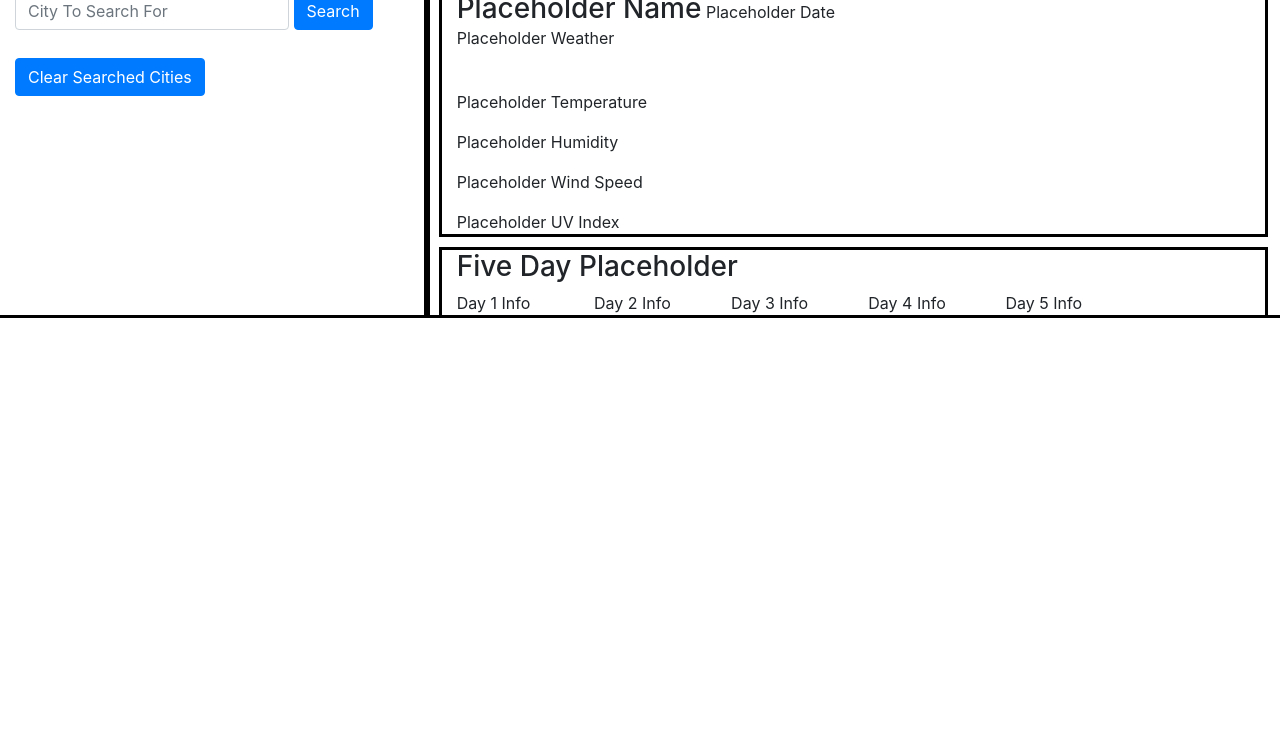
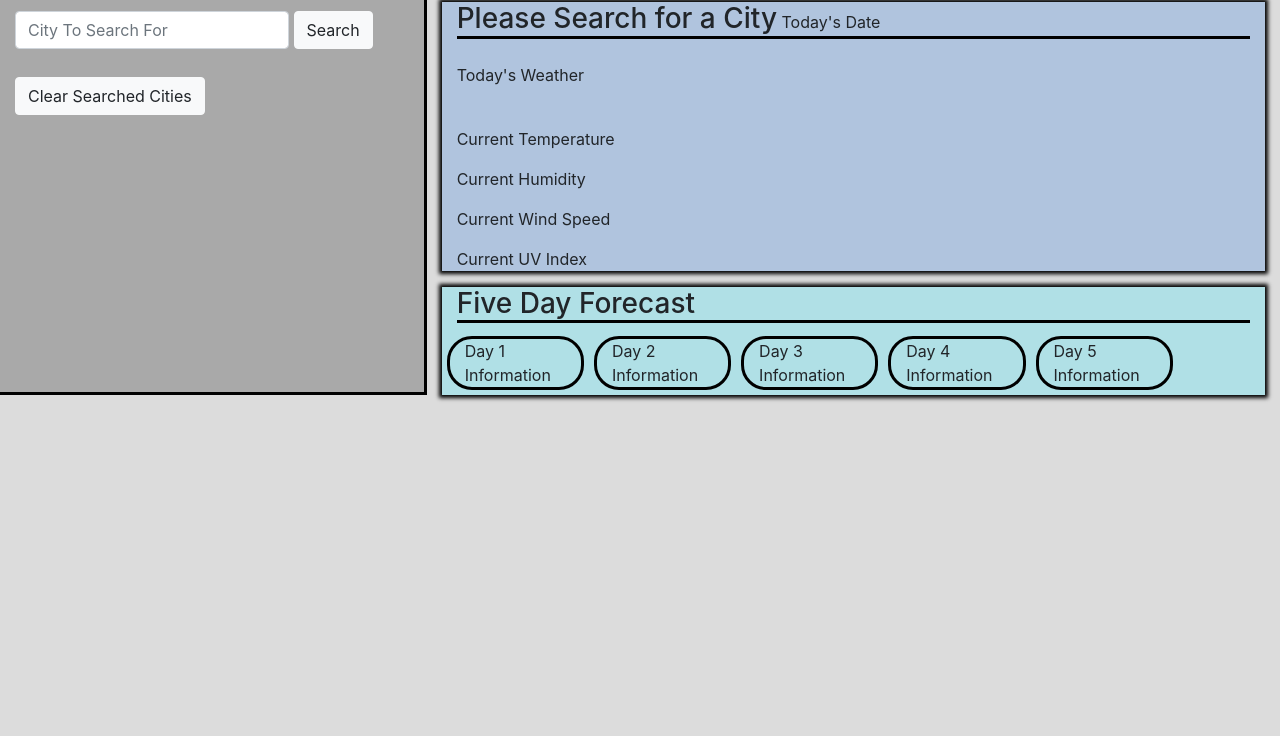
Before and after one commit to sehouse/weather-dashboard, a plain HTML site: page index.html in a window 1280 px wide. Shown: the part 64-800 px from the top of the page. Drawn offline with nearby package versions, Linux system fonts and the light colour scheme.

Commit message:
CSS styling and comments on HTML and JS are complete.

```diff
--- a/index.html
+++ b/index.html
@@ -1,8 +1,10 @@
 <!DOCTYPE html>
 <html lang="en">
+
     <head>
         <meta charset="UTF-8" />
         <meta name="viewport" content="width=device-width, initial-scale=1.0" />
+
         <title>Weather Dashboard</title>
 
         <link
@@ -13,61 +15,77 @@
         />
         <link rel="stylesheet" href="style.css">
     </head>
+
     <body>
+
+        <!-- Page Header -->
+
         <header>
             <h1>OpenWeather API Weather Dashboard</h1>
         </header>
 
         <main class="container-fluid">
             <section class="row">
+
+                <!-- Aside containing the City Search function, the saved cities list, and the button to clear the cities. -->
+
                 <aside class="col-lg-4 search">
                     <form class="form-inline">
                         <section class="form-group d-inline">
+                            <br/>
                             <input
                                 type="text"
                                 class="form-control"
                                 id="searchCity"
                                 placeholder="City To Search For"
                             />
-                        <button type="submit" class="btn btn-primary" id="searchButton">
+                            <button type="submit" class="btn btn-light" id="searchButton">
                                 Search
                             </button>
                         </section>
                     </form>
                     <section class="savedCity mt-1" id="savedCity"></section>
                     <br>
-                <button id="clearButton" class="btn btn-primary mb-2 d-inline" >Clear Searched Cities<i aria-hidden="true"></i>
+                    <button id="clearButton" class="btn btn-light mb-2 d-inline" >Clear Searched Cities<i aria-hidden="true"></i>
                     </button>
                 </aside>
                 <section class="col-lg-8 results">
+
+                    <!-- Section displaying the current weather for the searched city. -->
+
                     <section class="container-fluid currentWeather" id="currentWeather">
-                    <h3 id="city" class="d-inline">Placeholder Name</h3>
-                    <span id="date">Placeholder Date</span>
+                        <section id="cityName">
+                        <h3 id="city" class="d-inline">Please Search for a City</h3>
+                        <span id="date">Today's Date</span>
+                        </section>
                         <br />
-                    <p id="currentWeatherType">Placeholder Weather</p>
+                        <p id="currentWeatherType">Today's Weather</p>
                         <img id="currentWeatherImage"/>
-                    <p id="currentTemp">Placeholder Temperature</p>
-                    <p id="currentHumidity">Placeholder Humidity</p>
-                    <p id="currentWindSpeed">Placeholder Wind Speed</p>
-                    <p id="currentUV">Placeholder UV Index</p>
+                        <p id="currentTemp">Current Temperature</p>
+                        <p id="currentHumidity">Current Humidity</p>
+                        <p id="currentWindSpeed">Current Wind Speed</p>
+                        <p id="currentUV">Current UV Index</p>
                     </section>
+
+                    <!-- Section displaying the five day forecast for the searched city. -->
+
                     <section class="container-fluid" id="fiveDayForecast">
-                    <h3 id="fiveDay">Five Day Placeholder</h3>
+                        <h3 id="fiveDay">Five Day Forecast</h3>
                         <section class="row">
                             <section class="col-sm-2 five-day" id="day1">
-                            Day 1 Info
+                                Day 1 Information
                             </section>
                             <section class="col-sm-2 five-day" id="day2">
-                            Day 2 Info
+                                Day 2 Information
                             </section>
                             <section class="col-sm-2 five-day" id="day3">
-                            Day 3 Info
+                                Day 3 Information
                             </section>
                             <section class="col-sm-2 five-day" id="day4">
-                            Day 4 Info
+                                Day 4 Information
                             </section>
                             <section class="col-sm-2 five-day" id="day5">
-                            Day 5 Info
+                                Day 5 Information
                             </section>
                         </section>
                     </section>
@@ -75,17 +93,22 @@
         </section>
         </main>
 
+        <!-- JQuery script. -->
         <script
         src="https://code.jquery.com/jquery-3.5.1.slim.min.js"
         integrity="sha384-DfXdz2htPH0lsSSs5nCTpuj/zy4C+OGpamoFVy38MVBnE+IbbVYUew+OrCXaRkfj"
         crossorigin="anonymous"
         ></script>
+
+        <!-- Moment.js script. -->
         <script src="https://cdnjs.cloudflare.com/ajax/libs/moment.js/2.18.1/moment.min.js"></script>
         <script
         src="https://cdn.jsdelivr.net/npm/popper.js@1.16.0/dist/umd/popper.min.js"
         integrity="sha384-Q6E9RHvbIyZFJoft+2mJbHaEWldlvI9IOYy5n3zV9zzTtmI3UksdQRVvoxMfooAo"
         crossorigin="anonymous"
         ></script>
+
+        <!-- Bootstrap scripts. -->
         <script
         src="https://stackpath.bootstrapcdn.com/bootstrap/4.5.0/js/bootstrap.min.js"
         integrity="sha384-OgVRvuATP1z7JjHLkuOU7Xw704+h835Lr+6QL9UvYjZE3Ipu6Tp75j7Bh/kR0JKI"
@@ -94,4 +117,5 @@
         <script src="https://ajax.googleapis.com/ajax/libs/jquery/3.4.1/jquery.min.js"></script>
         <script src="script.js"></script>
     </body>
+
 </html>
--- a/script.js
+++ b/script.js
@@ -6,7 +6,9 @@ var latitude;
 var longitude;
 
 //Creation of our cityArray, to save previously searched cities to local storage.
+
 var cityArray = JSON.parse(localStorage.getItem("cityArray") || "[]");
+
 if (cityArray[0]) {
     city = cityArray[cityArray.length - 1];
     searchedCityArray();
@@ -14,7 +16,7 @@ if (cityArray[0]) {
     apiCall(queryUrl);
 }
 
-//generates and updates list of previously searched cities. Stores updates in Local Stotage
+//Generates and updates list of previously searched cities. Stores updates in Local Stotage
 
 function searchedCityArray() {
     $("#savedCity").empty();
@@ -64,11 +66,11 @@ function apiCall(queryUrl) {
             $("#city").text(response.name);
             $("#date").text(" (" + moment().format('l') + ")");
             $("#currentWeatherImage").attr("src", "https://openweathermap.org/img/wn/" + response.weather[0].icon + "@2x.png");
-            $("#currentWeatherType").text("'" + response.weather[0].description + "'");
+            $("#currentWeatherType").html("'<i>" + response.weather[0].description + "</i>'");
             var temp = response.main.temp.toFixed(1);
-            $("#currentTemp").html("Temperature: " + temp + " &#8457");
-            $("#currentHumidity").text("Humidity: " + response.main.humidity + "%");
-            $("#currentWindSpeed").text("Wind Speed: " + response.wind.speed + " MPH");
+            $("#currentTemp").html("<b><u>Temperature:</u></b> " + temp + " &#8457");
+            $("#currentHumidity").html("<b><u>Humidity:</u></b> " + response.main.humidity + "%");
+            $("#currentWindSpeed").html("<b><u>Wind Speed:</u></b> " + response.wind.speed + " MPH");
             latitude = response.coord.lat;
             longitude = response.coord.lon;
             searchedCityArray();
@@ -105,7 +107,7 @@ function uvIndex() {
         else {
             uvColor = "purple";
         }
-        $('#currentUV').html("UV Index: <span>" + uv + "</span>");
+        $('#currentUV').html("<b><u>UV Index:</u></b> <span>" + uv + "</span>");
         $('#currentUV span').css({ "background-color": uvColor, "color": uvText, "border-radius": "5px" }).addClass("px-2");
     });
 }
@@ -125,10 +127,10 @@ function fiveDayForecast() {
             //This "j" variable helps us to get the forcast for around the current time for each subsequent day
 
             var j = (i * 8) - 2;
-            var newDate = $("<p>").text(moment().add(i, "days").format('l'));
+            var newDate = $("<p id='date'>").text(moment().add(i, "days").format('l'));
             var newWeatherImage = $("<img>").attr("src", "https://openweathermap.org/img/wn/" + response.list[j].weather[0].icon + "@2x.png");
-            var newTemp = $("<p>").text("Temp: " + response.list[j].main.temp.toFixed(1) + " " + String.fromCharCode(176) + "F");
-            var newHumidity = $("<p>").text("Humidity: " + response.list[j].main.humidity + "%");
+            var newTemp = $("<p>").html("<i><u>Temp:</u></i> " + response.list[j].main.temp.toFixed(1) + " " + String.fromCharCode(176) + "F");
+            var newHumidity = $("<p>").html("<i><u>Humidity:</u></i> " + response.list[j].main.humidity + "%");
             $("#day" + i).empty();
             $("#day" + i).append(newDate, newWeatherImage, newTemp, newHumidity);
         }
@@ -143,6 +145,7 @@ $("#clearButton").on("click", function () {
 });
 
 //Makes the previously searched cities push their API data to the display, when they are clicked.
+
 $(document).on("click", ".citySection", function (event) {
     city = $(this).text();
     $(this).remove();
--- a/style.css
+++ b/style.css
@@ -1,19 +1,79 @@
+header{
+    background-color: slategrey;
+    color: gainsboro;
+}
+
+h1{
+    text-align: center;
+    margin: 0px;
+    border-bottom-style: solid;
+    border-color: black;
+}
+
+body{
+    background-color: gainsboro;
+}
+
 .search{
-    outline-style: solid;
-    outline-color:black;
+    border-right-style: solid;
+    border-bottom-style: solid;
+    border-color:black;
+    background-color: darkgrey;
+}
+
+.citySection {
+  border: 1px solid grey;
+  margin-top: 0px;
+  padding-top: 2px;
+  background-color: gainsboro;
+}
+
+.citySection a {
+  font-size: 20px;
+}
+
+.citySection:hover {
+  background-color: slategrey;
+  color: white;
 }
 
 .results{
-    outline-style: solid;
-    outline-color:black;
+    margin-top: 15px;
 }
 
 #currentWeather{
-    outline-style: solid;
-    outline-color:black;
+    box-shadow: 0 0 3pt 2pt black;
+    background-color: lightsteelblue;
+}
+
+#currentWeatherType{
+    text-transform: capitalize;
+}
+#cityName{
+    border-bottom-style: solid;
+    border-color: black
 }
 
 #fiveDayForecast{
-    outline-style: solid;
-    outline-color:black;
+    box-shadow: 0 0 3pt 2pt black;
+    background-color: powderblue
 }
+
+#fiveDay{
+    border-bottom-style: solid;
+    border-color: black;
+}
+
+.five-day{
+    border-style: solid;
+    border-color: black;
+    border-radius: 25px;
+    margin: 5px;
+    background-color: powderblue
+}
+
+p#date{
+    text-align: center;
+    font-weight: bold;
+    text-decoration: underline;
+}
```
Lines whose indentation alone changed are shown as unchanged.
